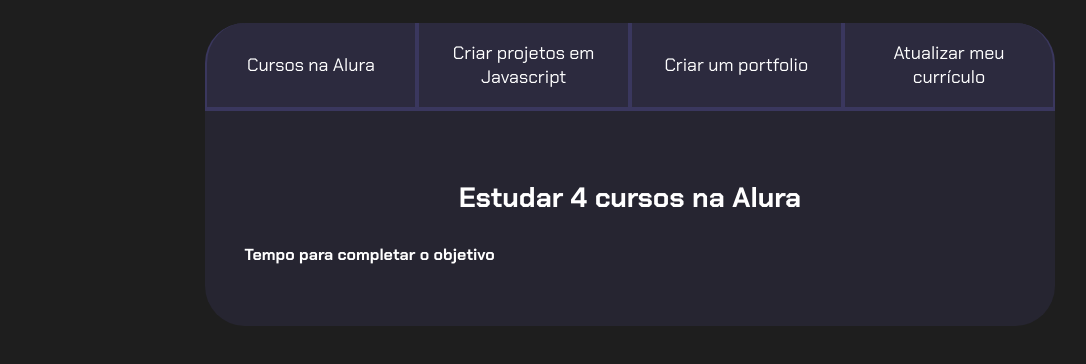
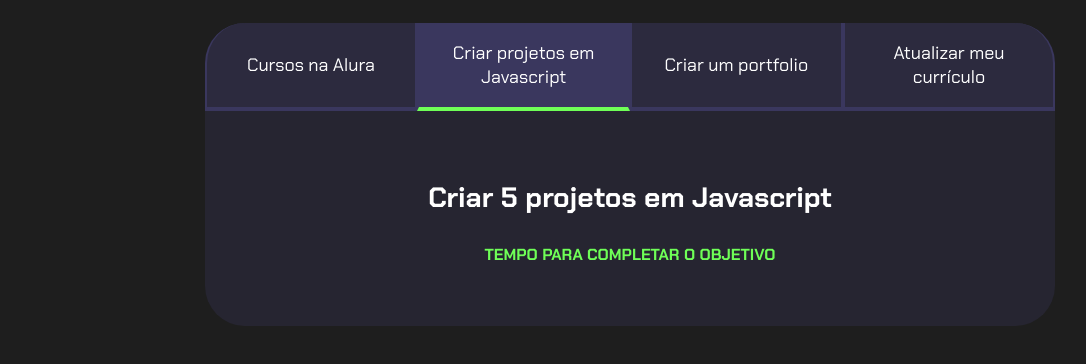
Before and after one commit to batman222222222/projeto-de-vida, a plain HTML site: page index.html in a window 1280 px wide. Both pictures are taken after a click on the button "Criar projetos em Javascript". Shown: the part 80-444 px from the top of the page, without its empty margins (10-1096 px from the left). Drawn offline with Linux system fonts and the light colour scheme.

Commit message:
Add files via upload

```diff
--- a/index.html
+++ b/index.html
@@ -19,24 +19,45 @@
             <button class="botao">Atualizar meu currículo</button>
         </div>
             <div class="abas-textos">
-                <div class="aba-conteudo-ativo">
-                <h3 class="aba-conteudo-titulo-principal">Estudar 4 cursos na Alura</h3>
-                <h4 class="aba-conteudo-titulo- secundario">Tempo para completar o objetivo</h4>
+                <div class="aba-conteudo ativo">
+                <h3 class="aba-conteudo-titulo-principal">
+                    Estudar 4 cursos na Alura
+                </h3>
+                <h4 class="aba-conteudo-titulo- secundario">
+                    Tempo para completar o objetivo
+
+                </h4>
+                <div class="contador"></div>
                  </div>
 
                 <div class="aba-conteudo">
-                <h3 class="aba-conteudo-titulo-principal">Criar 5 projetos em Javascript</h3>
-                <h4 class="aba-conteudo-titulo-secundario">Tempo para completar o objetivo</h4>
-                 </div>
+                <h3 class="aba-conteudo-titulo-principal">
+                    Criar 5 projetos em Javascript
+                </h3>
+                <h4 class="aba-conteudo-titulo-secundario">
+                    Tempo para completar o objetivo
+                </h4>
+                 </div class="contador"></div>
+            </div>
 
-                <div class="aba-conteudo"><h3 class="aba-conteudo-titulo-principal">Criar um portfolio com os meus 3 melhores projetos</h3>
-                    <h4 class="aba-conteudo-titulo-secundario">Tempo para completar o objetivo</h4>
-                     </div>
+                <div class="aba-conteudo">
+                    <h3 class="aba-conteudo-titulo-principal">
+                        Criar um portfolio com os meus 3 melhores projetos
+                    </h3>
+                    <h4 class="aba-conteudo-titulo-secundario">
+                        Tempo para completar o objetivo
+                    </h4>
+                     <div class="contador"></div>
+                </div>
 
                     <div class="aba-conteudo">
-                    <h3 class="aba-conteudo-titulo-principal">Atualizar meu curriculo com os certificados da Alura</h3>
-                    <h4 class="aba-conteudo-titulo-secundario">Tempo para completar o objetivo</h4>
-                 </div>
+                    <h3 class="aba-conteudo-titulo-principal">
+                        Atualizar meu curriculo com os certificados da Alura
+                    </h3>
+                    <h4 class="aba-conteudo-titulo-secundario">
+                        Tempo para completar o objetivo
+                    </h4>
+                 </div class="contador"></div>
 
              </div>
         </div>
--- a/main.js
+++ b/main.js
@@ -13,3 +13,9 @@ for(let i=0;i <botoes.length;i++) {
     textos[i].classList.add("ativo");
     }
 }
+
+const contadores = document.querySelectorAll(".contador");
+const tempoObjetivo = new Date("2023-10-05T00:00:00");
+let temoAtual = new Date();
+
+contadores[0].textContent = tempoObjetivo1 - tempoAtual;
--- a/style.css
+++ b/style.css
@@ -60,6 +60,18 @@ body {
     display: block;
 }
 
+@media screen and (min-width: 768px){
+    .botoes{
+        display:flex;
+    }
+    .botao:first-child {
+        border-radius: 40px 0 0 0;
+    }
+    .botao:last-child {
+        border-radius: 0 40px 0 0;
+    }
+}
+
 .botao.ativo{
     background-color: var(--botao-ativo);
     border-bottom: 4px solid var(--verde);
@@ -88,15 +100,3 @@ body {
                 color: var(--verde);
                 text-transform: uppercase;
                 }
-
-@media screen and (min-width: 768px){
-    .botoes{
-        display:flex;
-    }
-    .botao:first-child {
-        border-radius: 40px 0 0 0;
-    }
-    .botao:last-child {
-        border-radius: 0 40px 0 0;
-    }
-}
```
